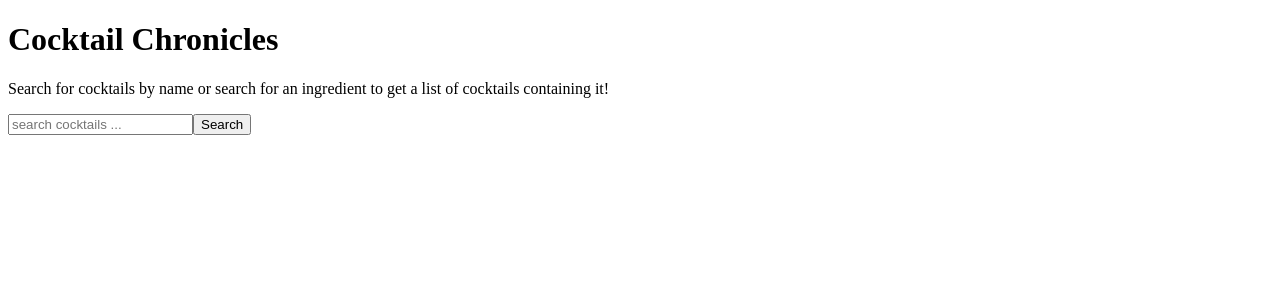
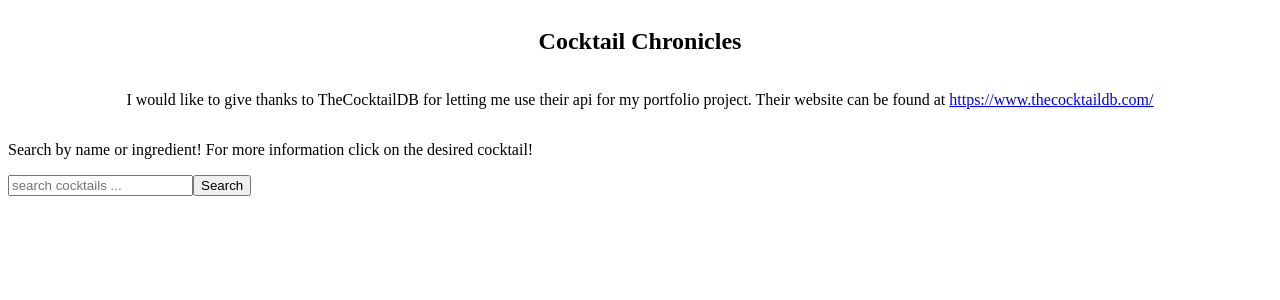
Before and after one commit to kaser-taylor/Cocktail-Chronicles, an Angular app: page / in a window 1280 px wide. Shown: the top 300 px of the page. Built offline with nearby package versions, Linux system fonts and the light colour scheme.

Commit message:
adds some info to header

```diff
--- a/src/app/components/header/header.component.css
+++ b/src/app/components/header/header.component.css
@@ -0,0 +1,6 @@
+.flex-container {
+    display: flex;
+    flex-direction: column;
+    justify-content: space-evenly;
+    align-items: center;
+}
--- a/src/app/components/header/header.component.html
+++ b/src/app/components/header/header.component.html
@@ -1,3 +1,13 @@
-<h1>Cocktail Chronicles</h1>
+<section class="flex-container">
+<div class=".title">
+    <h1>Cocktail Chronicles</h1>
+</div>
 
-<p>Search for cocktails by name or search for an ingredient to get a list of cocktails containing it!</p>
+<div>
+    <p>I would like to give thanks to TheCocktailDB for letting me use their api for my portfolio project. Their website can be found at <a href="https://www.thecocktaildb.com/" target="blank">https://www.thecocktaildb.com/</a></p>
+</div>
+</section>
+
+<div>
+<p>Search by name or ingredient! For more information click on the desired cocktail!</p>
+</div>
```
